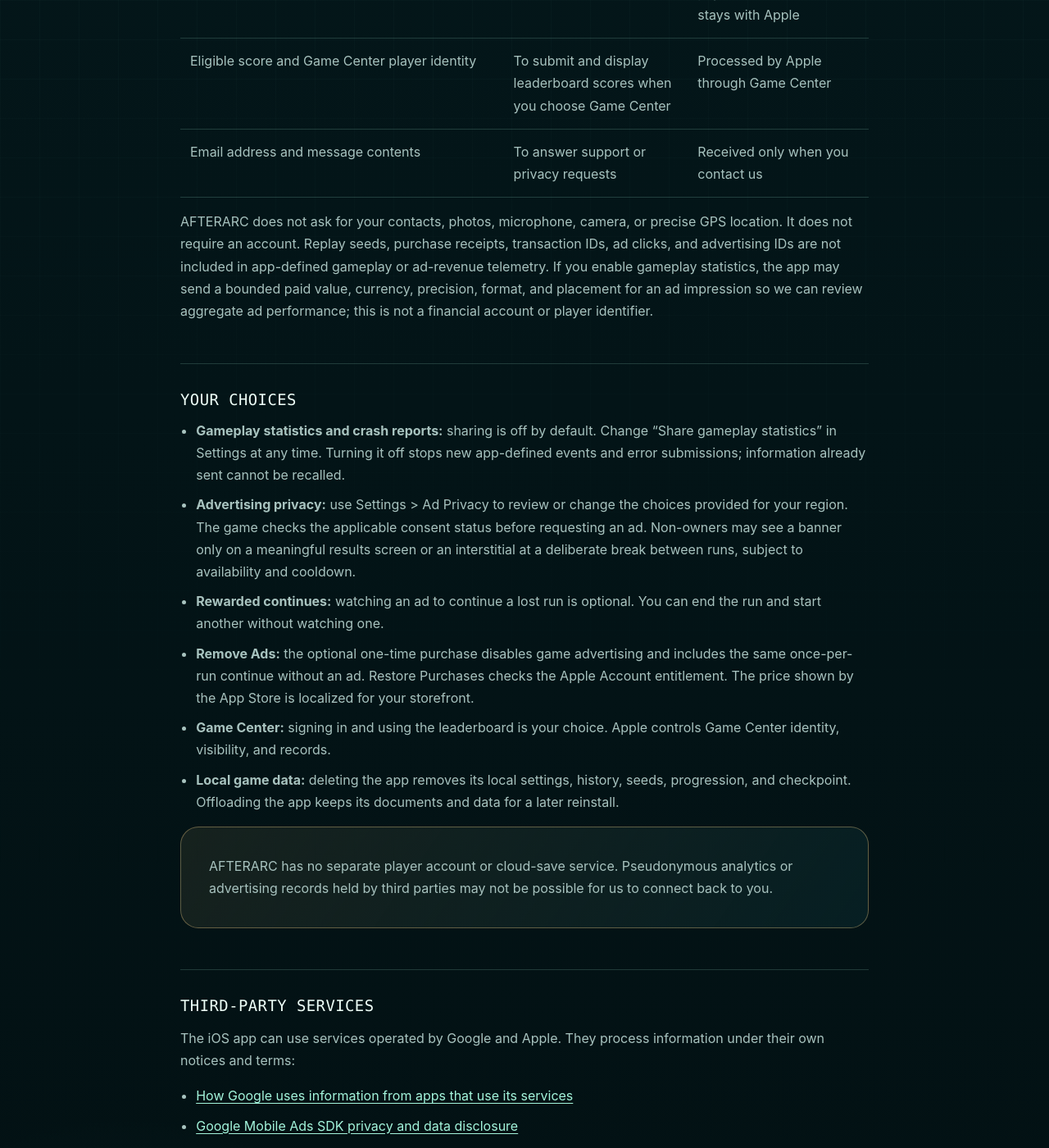
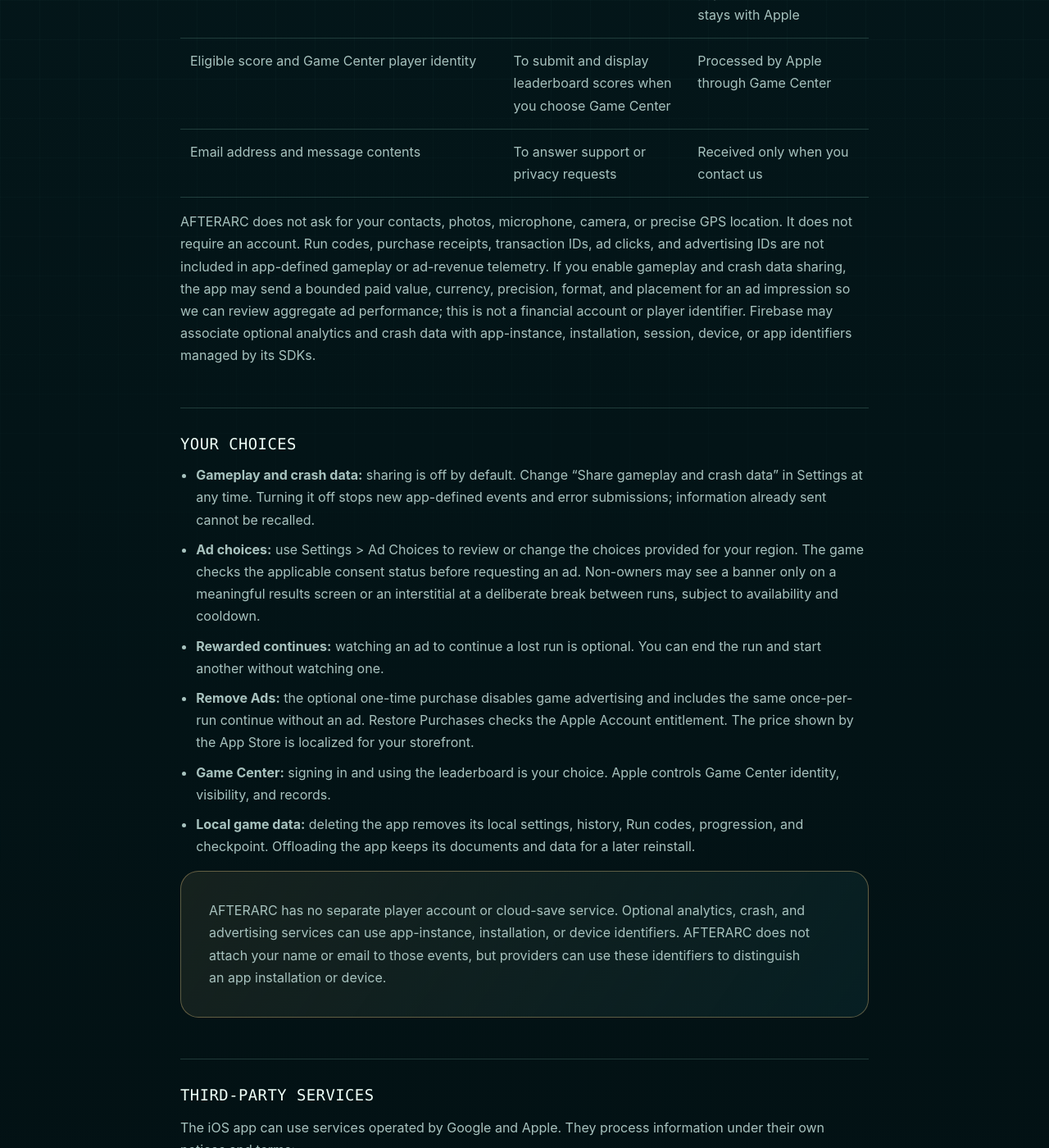
Before and after one commit to pgtgrly/pgtgrly.github.io, a Jekyll site: the page afterarc/afterarc-privacy.html, which Jekyll copies as it is, in a window 1280 px wide and 1400 px high, scrolled down 1355 px. Shown: the whole window at 82% size. Built offline with Jekyll 4.4.1, drawn with Linux system fonts in a browser that asks for light colours; some of the changed text lies outside the part shown.

Commit message:
Clarify AFTERARC privacy and player support

```diff
--- a/afterarc/afterarc-privacy.html
+++ b/afterarc/afterarc-privacy.html
@@ -27,29 +27,29 @@
       <table class="data-table">
         <thead><tr><th>Data</th><th>Why</th><th>Where</th></tr></thead>
         <tbody>
-          <tr><td data-label="Data">Settings, saved progress, discoveries, recent runs, scores, replay seeds, and a resumable checkpoint</td><td data-label="Why">To remember preferences, restore play, show records, and unlock content</td><td data-label="Where">Locally in the app on your device</td></tr>
-          <tr><td data-label="Data">Gameplay events such as run and wave boundaries, score, duration, builds, routes, damage totals, Blast use, pickups, service outcomes, whether a continue was used, and optional per-impression ad-revenue values by format and placement</td><td data-label="Why">To balance the game, understand play, improve reliability, and measure aggregate ad performance</td><td data-label="Where">Google Analytics for Firebase only after you enable “Share gameplay statistics”</td></tr>
-          <tr><td data-label="Data">Crash and diagnostic information, including app/device details, crash traces, and sanitized error messages</td><td data-label="Why">To find and fix crashes and defects</td><td data-label="Where">Firebase Crashlytics when collection is enabled by the app and your gameplay-statistics choice</td></tr>
+          <tr><td data-label="Data">Settings, saved progress, discoveries, recent runs, scores, Run codes, and a resumable checkpoint</td><td data-label="Why">To remember preferences, restore play, show records, and unlock content</td><td data-label="Where">Locally in the app on your device</td></tr>
+          <tr><td data-label="Data">Gameplay events such as run and wave boundaries, score, duration, builds, routes, damage totals, Blast use, pickups, service outcomes, whether a continue was used, and optional per-impression ad-revenue values by format and placement</td><td data-label="Why">To balance the game, understand play, improve reliability, and measure aggregate ad performance</td><td data-label="Where">Google Analytics for Firebase only after you enable “Share gameplay and crash data”</td></tr>
+          <tr><td data-label="Data">Crash and diagnostic information, including app/device details, crash traces, and sanitized error messages</td><td data-label="Why">To find and fix crashes and defects</td><td data-label="Where">Firebase Crashlytics when collection is enabled by the app and your gameplay-and-crash-data choice</td></tr>
           <tr><td data-label="Data">Ad request and interaction information, which may include IP address, general location inferred from IP, device or app identifiers, ad impressions, clicks, and diagnostics</td><td data-label="Why">To request, deliver, measure, limit, and protect rewarded, results-banner, and between-run ads</td><td data-label="Where">Google Mobile Ads and its advertising partners, according to the privacy choices shown for your region</td></tr>
           <tr><td data-label="Data">App Store product and verified purchase entitlement</td><td data-label="Why">To remove ads and restore the purchase</td><td data-label="Where">Verified on-device through Apple StoreKit; payment information stays with Apple</td></tr>
           <tr><td data-label="Data">Eligible score and Game Center player identity</td><td data-label="Why">To submit and display leaderboard scores when you choose Game Center</td><td data-label="Where">Processed by Apple through Game Center</td></tr>
           <tr><td data-label="Data">Email address and message contents</td><td data-label="Why">To answer support or privacy requests</td><td data-label="Where">Received only when you contact us</td></tr>
         </tbody>
       </table>
-      <p>AFTERARC does not ask for your contacts, photos, microphone, camera, or precise GPS location. It does not require an account. Replay seeds, purchase receipts, transaction IDs, ad clicks, and advertising IDs are not included in app-defined gameplay or ad-revenue telemetry. If you enable gameplay statistics, the app may send a bounded paid value, currency, precision, format, and placement for an ad impression so we can review aggregate ad performance; this is not a financial account or player identifier.</p>
+      <p>AFTERARC does not ask for your contacts, photos, microphone, camera, or precise GPS location. It does not require an account. Run codes, purchase receipts, transaction IDs, ad clicks, and advertising IDs are not included in app-defined gameplay or ad-revenue telemetry. If you enable gameplay and crash data sharing, the app may send a bounded paid value, currency, precision, format, and placement for an ad impression so we can review aggregate ad performance; this is not a financial account or player identifier. Firebase may associate optional analytics and crash data with app-instance, installation, session, device, or app identifiers managed by its SDKs.</p>
     </section>
 
     <section id="your-choices">
       <h2>Your choices</h2>
       <ul>
-        <li><strong>Gameplay statistics and crash reports:</strong> sharing is off by default. Change “Share gameplay statistics” in Settings at any time. Turning it off stops new app-defined events and error submissions; information already sent cannot be recalled.</li>
-        <li><strong>Advertising privacy:</strong> use Settings &gt; Ad Privacy to review or change the choices provided for your region. The game checks the applicable consent status before requesting an ad. Non-owners may see a banner only on a meaningful results screen or an interstitial at a deliberate break between runs, subject to availability and cooldown.</li>
+        <li><strong>Gameplay and crash data:</strong> sharing is off by default. Change “Share gameplay and crash data” in Settings at any time. Turning it off stops new app-defined events and error submissions; information already sent cannot be recalled.</li>
+        <li><strong>Ad choices:</strong> use Settings &gt; Ad Choices to review or change the choices provided for your region. The game checks the applicable consent status before requesting an ad. Non-owners may see a banner only on a meaningful results screen or an interstitial at a deliberate break between runs, subject to availability and cooldown.</li>
         <li><strong>Rewarded continues:</strong> watching an ad to continue a lost run is optional. You can end the run and start another without watching one.</li>
         <li><strong>Remove Ads:</strong> the optional one-time purchase disables game advertising and includes the same once-per-run continue without an ad. Restore Purchases checks the Apple Account entitlement. The price shown by the App Store is localized for your storefront.</li>
         <li><strong>Game Center:</strong> signing in and using the leaderboard is your choice. Apple controls Game Center identity, visibility, and records.</li>
-        <li><strong>Local game data:</strong> deleting the app removes its local settings, history, seeds, progression, and checkpoint. Offloading the app keeps its documents and data for a later reinstall.</li>
+        <li><strong>Local game data:</strong> deleting the app removes its local settings, history, Run codes, progression, and checkpoint. Offloading the app keeps its documents and data for a later reinstall.</li>
       </ul>
-      <p class="callout">AFTERARC has no separate player account or cloud-save service. Pseudonymous analytics or advertising records held by third parties may not be possible for us to connect back to you.</p>
+      <p class="callout">AFTERARC has no separate player account or cloud-save service. Optional analytics, crash, and advertising services can use app-instance, installation, or device identifiers. AFTERARC does not attach your name or email to those events, but providers can use these identifiers to distinguish an app installation or device.</p>
     </section>
 
     <section>
@@ -83,7 +83,7 @@
 
     <section>
       <h2>Your rights and contact</h2>
-      <p>Depending on where you live, you may have rights to ask for access to, correction of, deletion of, restriction of, or a copy of personal information we control, or to object to certain processing. You can withdraw optional gameplay analytics and crash-reporting consent in Settings and change available advertising choices in Ad Privacy.</p>
+      <p>Depending on where you live, you may have rights to ask for access to, correction of, deletion of, restriction of, or a copy of personal information we control, or to object to certain processing. You can withdraw optional gameplay analytics and crash-reporting consent in Settings and change available advertising choices in Ad Choices.</p>
       <p>Email <a href="mailto:pranavgarg@gmail.com?subject=AFTERARC%20privacy%20request">pranavgarg@gmail.com</a> with a privacy request. We may need to verify it, and third-party pseudonymous records may not be identifiable from the information provided. You can contact your local data-protection authority if you have a concern.</p>
     </section>
 
```
Also changed, not shown: afterarc/afterarc-support.html (+3 -3 lines), afterarc/afterarc-terms.html (+4 -4 lines).
